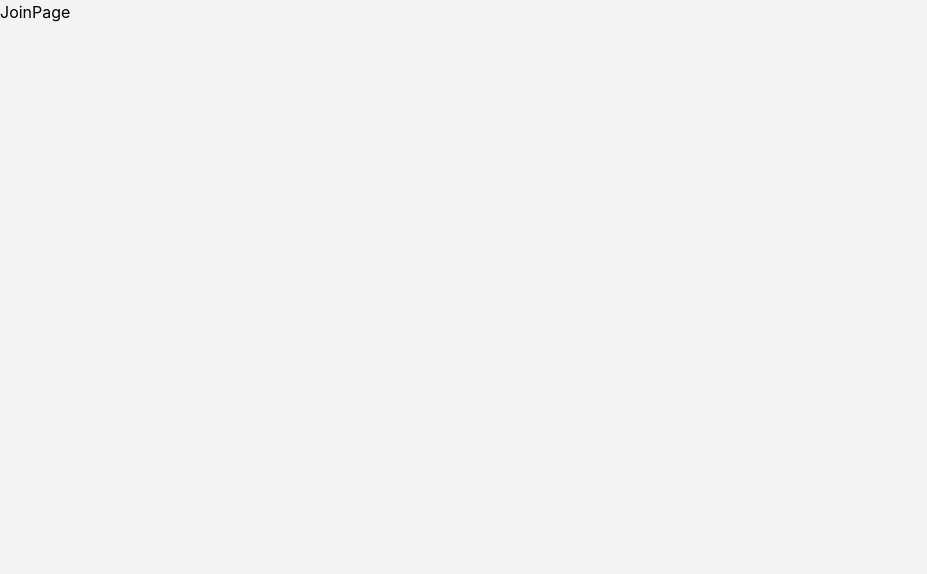
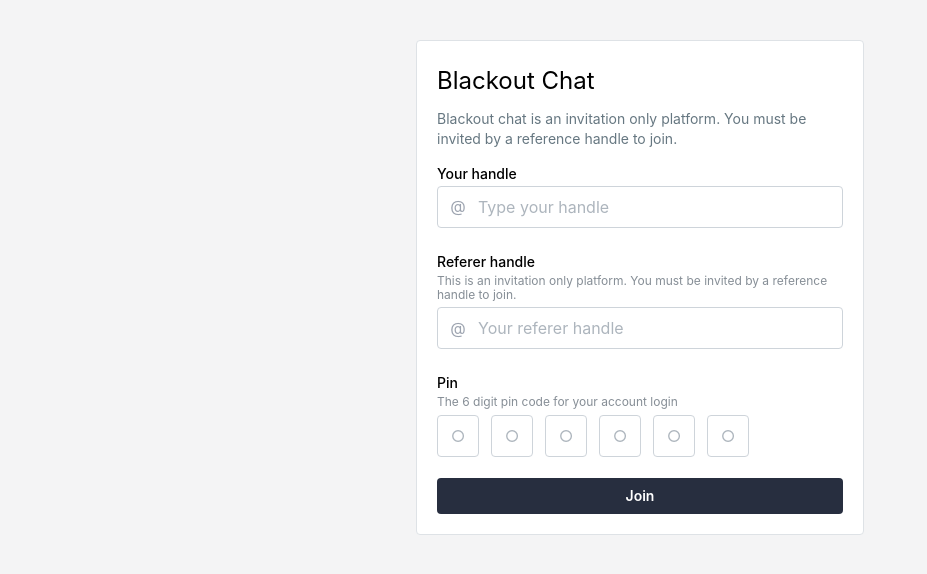
Before and after one commit to graphland-dev/alapon.api, a React (Vite) app in the folder client/: page /#/auth/join in a window 1280 px wide. Shown: the top 574 px of the page, without its empty margins (0-927 px from the left). Built offline with nearby package versions, Linux system fonts and the light colour scheme; sample sign-in values are in the browser's storage.

Commit message:
debounce handle check

```diff
--- a/client/src/common/clients/apollo.client.ts
+++ b/client/src/common/clients/apollo.client.ts
@@ -5,7 +5,6 @@ const buildHeader = () => {
   const token = TokenService.getToken();
   const header = {
     authorization: `Bearer ${token}`,
-    'x-apollo-client-name': 'global',
   };
   return header;
 };
--- /dev/null
+++ b/client/src/pages/auth/auth.layout.tsx
@@ -0,0 +1,11 @@
+import { Outlet } from 'react-router-dom';
+
+const AuthLayout = () => {
+  return (
+    <div className="mx-auto my-10">
+      <Outlet />
+    </div>
+  );
+};
+
+export default AuthLayout;
--- a/client/src/pages/auth/auth.router.tsx
+++ b/client/src/pages/auth/auth.router.tsx
@@ -1,10 +1,12 @@
 import { RouteObject } from 'react-router-dom';
 import LoginPage from './login/login.page';
 import JoinPage from './join/join.page';
+import AuthLayout from './auth.layout';
 
 export const authRouter: RouteObject[] = [
   {
     path: '',
+    element: <AuthLayout />,
     children: [
       {
         path: 'login',
--- /dev/null
+++ b/client/src/pages/auth/join/components/JoinForm.tsx
@@ -0,0 +1,120 @@
+import { Button, Input, Paper, PinInput } from '@mantine/core';
+import { SubmitHandler, useForm } from 'react-hook-form';
+import * as yup from 'yup';
+import { yupResolver } from '@hookform/resolvers/yup';
+import { ErrorMessage } from '@hookform/error-message';
+import { useLazyQuery } from '@apollo/client';
+import { UNIQUE_HANDLE_QUERY } from '../utils/query';
+import { useDebouncedCallback } from '@mantine/hooks';
+
+interface Props {
+  onSubmit: (data: IForm) => void;
+  loading?: boolean;
+}
+const JoinForm: React.FC<Props> = ({ onSubmit, loading }) => {
+  const [uniqueHandleQuery] = useLazyQuery(UNIQUE_HANDLE_QUERY);
+
+  const form = useForm<IForm>({
+    defaultValues: {},
+    resolver: yupResolver(validationSchema),
+  });
+
+  const handleOnSubmit: SubmitHandler<IForm> = (data) => {
+    onSubmit(data);
+  };
+
+  const debouncedState__handle = useDebouncedCallback(
+    async (handle: string) => {
+      uniqueHandleQuery({ variables: { handle } }).then((data) => {
+        if (data.data?.identity__getUniqueHandle) {
+          form.setValue('handle', data?.data?.identity__getUniqueHandle);
+        }
+      });
+    },
+    1000,
+  );
+
+  return (
+    <div className="max-w-md mx-auto">
+      <Paper withBorder p={'lg'}>
+        {/* Header */}
+        <div className="flex flex-col">
+          <h2 className="mt-1 text-2xl">Blackout Chat</h2>
+          <p className="text-sm text-[#667781] my-3">
+            Blackout chat is an invitation only platform. You must be invited by
+            a reference handle to join.
+          </p>
+        </div>
+
+        <form
+          method="POST"
+          onSubmit={form.handleSubmit(handleOnSubmit)}
+          className="flex flex-col gap-4"
+        >
+          <Input.Wrapper
+            label="Your handle"
+            error={
+              <ErrorMessage errors={form.formState.errors} name="handle" />
+            }
+          >
+            <Input
+              leftSection={<span className="text-gray-400">@</span>}
+              placeholder="Type your handle"
+              size="md"
+              onChange={(e) => {
+                form.setValue('handle', e.target.value);
+                debouncedState__handle(e.target.value);
+              }}
+              value={form.watch('handle')}
+            />
+          </Input.Wrapper>
+
+          <Input.Wrapper
+            label="Referer handle"
+            error={
+              <ErrorMessage
+                errors={form.formState.errors}
+                name="referenceHandle"
+              />
+            }
+            description="This is an invitation only platform. You must be invited by a reference handle to join."
+          >
+            <Input
+              leftSection={<span className="text-gray-400">@</span>}
+              placeholder="Your referer handle"
+              size="md"
+              {...form.register('referenceHandle')}
+            />
+          </Input.Wrapper>
+
+          <Input.Wrapper
+            label="Pin"
+            error={<ErrorMessage errors={form.formState.errors} name="pin" />}
+            description="The 6 digit pin code for your account login"
+          >
+            <PinInput
+              length={6}
+              size="md"
+              type={'number'}
+              onChange={(pin) => form.setValue('pin', pin)}
+            />
+          </Input.Wrapper>
+
+          <Button type="submit" loading={loading}>
+            Join
+          </Button>
+        </form>
+      </Paper>
+    </div>
+  );
+};
+
+export default JoinForm;
+
+const validationSchema = yup.object({
+  handle: yup.string().required().label('Handle'),
+  referenceHandle: yup.string().required().label('Reference Handle'),
+  pin: yup.string().required('Your pin is required').label('Pin'),
+});
+
+type IForm = yup.InferType<typeof validationSchema>;
--- a/client/src/pages/auth/join/join.page.tsx
+++ b/client/src/pages/auth/join/join.page.tsx
@@ -1,5 +1,28 @@
+import { useMutation } from '@apollo/client';
+import { Button, Input, Paper, PinInput } from '@mantine/core';
+import { SubmitHandler, useForm } from 'react-hook-form';
+import * as yup from 'yup';
+import { JOIN_MUTATION } from './utils/query';
+import JoinForm from './components/JoinForm';
+
 const JoinPage = () => {
-  return <div>JoinPage</div>;
+  const [joinMutation, { loading }] = useMutation(JOIN_MUTATION, {
+    onCompleted: (data) => {
+      console.log(data);
+    },
+    onError: (error) => {
+      console.log(error);
+    },
+  });
+
+  return (
+    <div className="max-w-md mx-auto">
+      <JoinForm
+        onSubmit={(data) => joinMutation({ variables: { input: data } })}
+        loading={loading}
+      />
+    </div>
+  );
 };
 
 export default JoinPage;
--- /dev/null
+++ b/client/src/pages/auth/join/utils/query.ts
@@ -0,0 +1,16 @@
+import { gql } from '@apollo/client';
+
+export const JOIN_MUTATION = gql`
+  mutation Identity__join($input: JoinUserInput!) {
+    identity__join(input: $input) {
+      secret
+      handle
+    }
+  }
+`;
+
+export const UNIQUE_HANDLE_QUERY = gql`
+  query UniqueHandle($handle: String!) {
+    identity__getUniqueHandle(handle: $handle)
+  }
+`;
```
